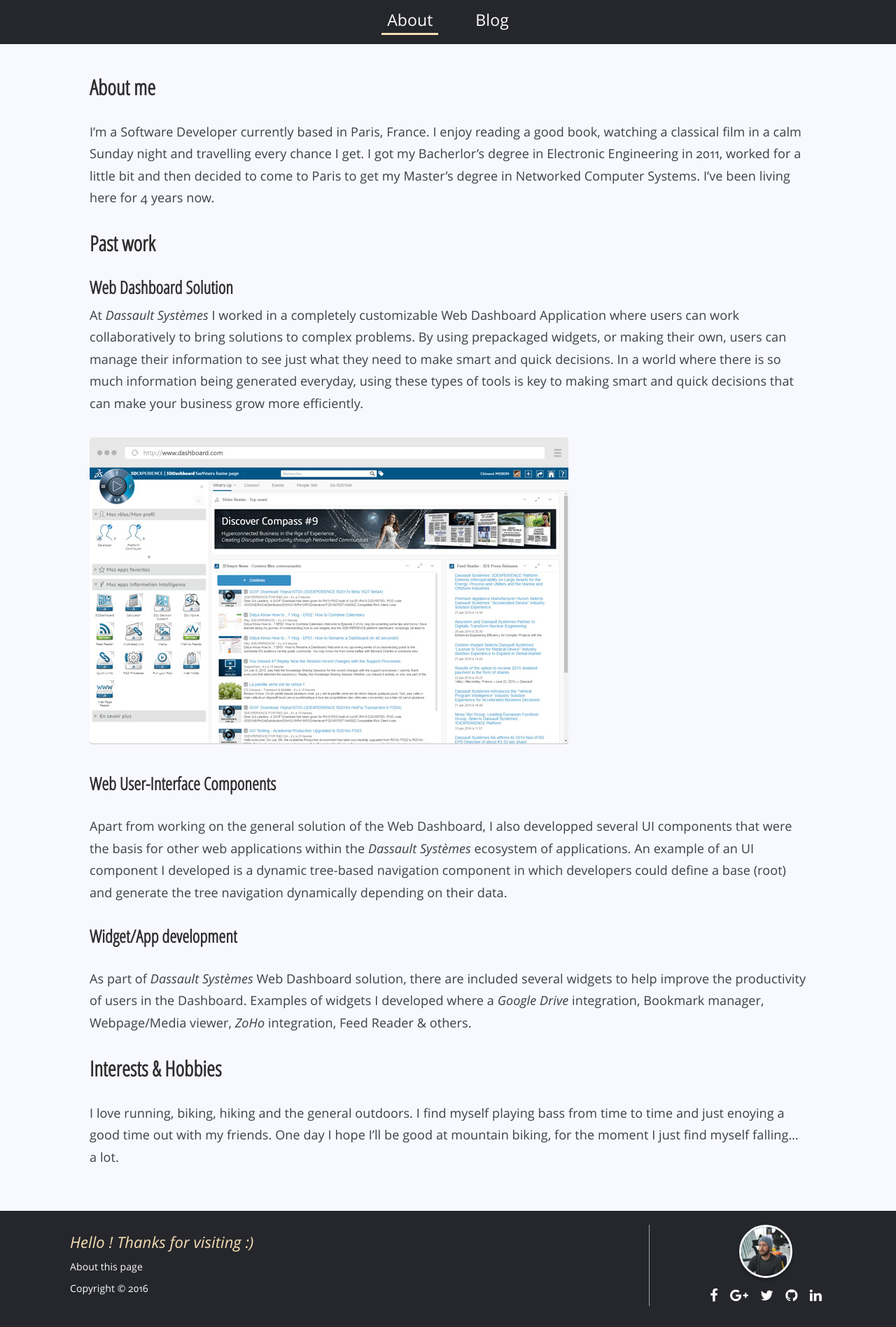
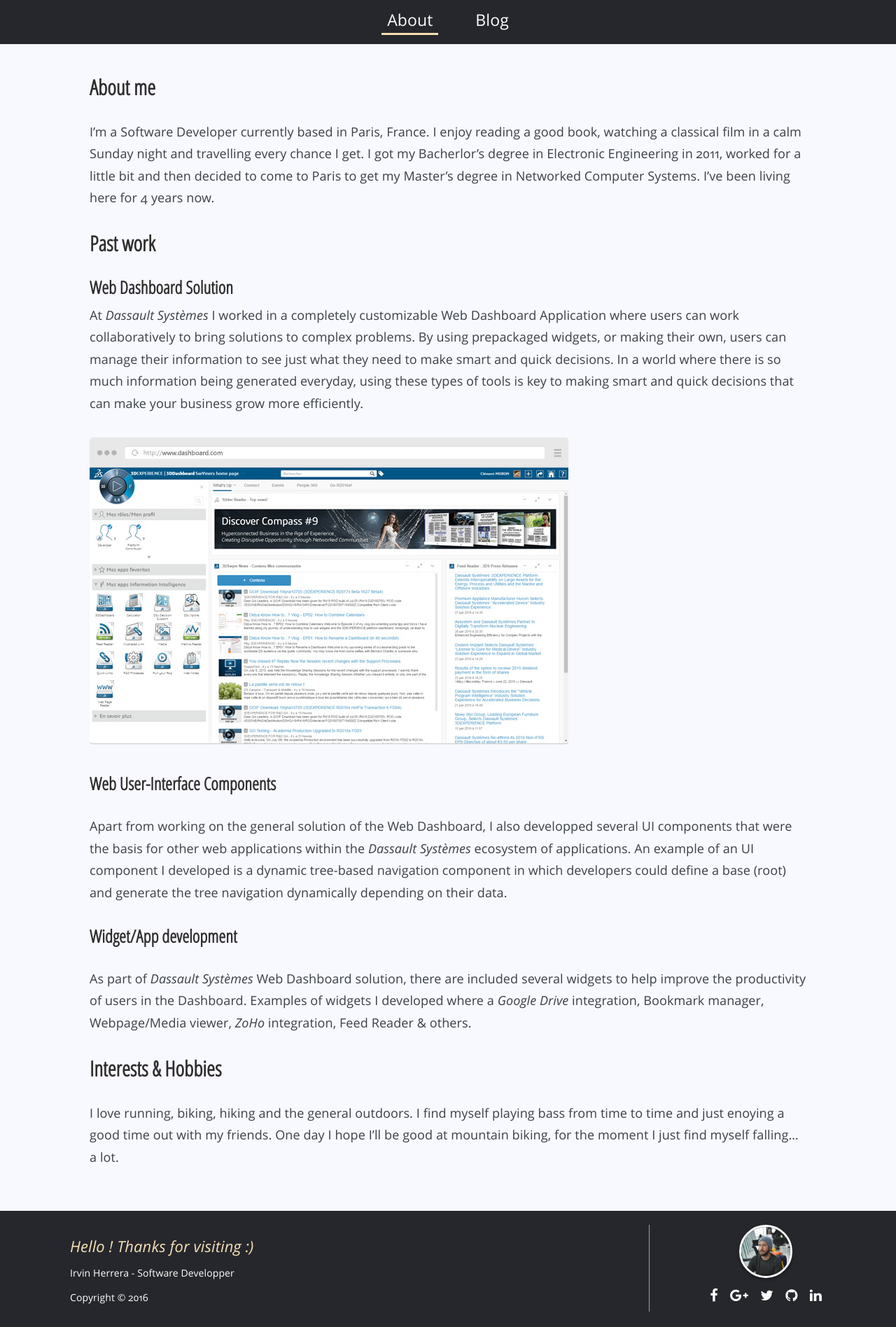
Before and after one commit to vinniehg/irvinhg.github.io, a Jekyll site: the page built from about.md, in a window 1280 px wide. Shown: the part 767-2663 px from the top of the page at 70% size. Built offline with Jekyll 4.4.1, drawn with Linux system fonts in a browser that asks for light colours.

Commit message:
Removed colophone from footer

```diff
--- a/_includes/footer.html
+++ b/_includes/footer.html
@@ -2,7 +2,7 @@
     <div class="footer-wrapper">
         <div class="information">
             <p class="hl"> {{ site.description}} </p>
-            <a href="/colophone">About this page</a>
+            <p>Irvin Herrera - Software Developper</p>
             <p>Copyright © {{ site.year }}</p>
         </div>
         <div class="contact">
--- a/_sass/_footer.scss
+++ b/_sass/_footer.scss
@@ -47,7 +47,7 @@ footer {
         text-align: center;
 
         p {
-            margin: 0;
+            margin: .27em 0;
             padding: 0;
             font-size: .7em;
         }
@@ -61,6 +61,10 @@ footer {
             color: $color_text_highlight;
             font-style: italic;
         }
+    }
+
+    .about {
+        display: none;
     }
 
     .contact {
@@ -108,5 +112,10 @@ footer {
             padding-left: 4em;
             border-left: 1px solid $color_contact_border;
         }
+
+        .about {
+            display: block;
+            visibility: hidden;
+        }
     }
 }
--- a/_sass/_landing.scss
+++ b/_sass/_landing.scss
@@ -230,9 +230,6 @@ body {
         h1 {
             font-size: 4em;
         }
-        p {
-
-        }
     }
 
     .contact {
```
